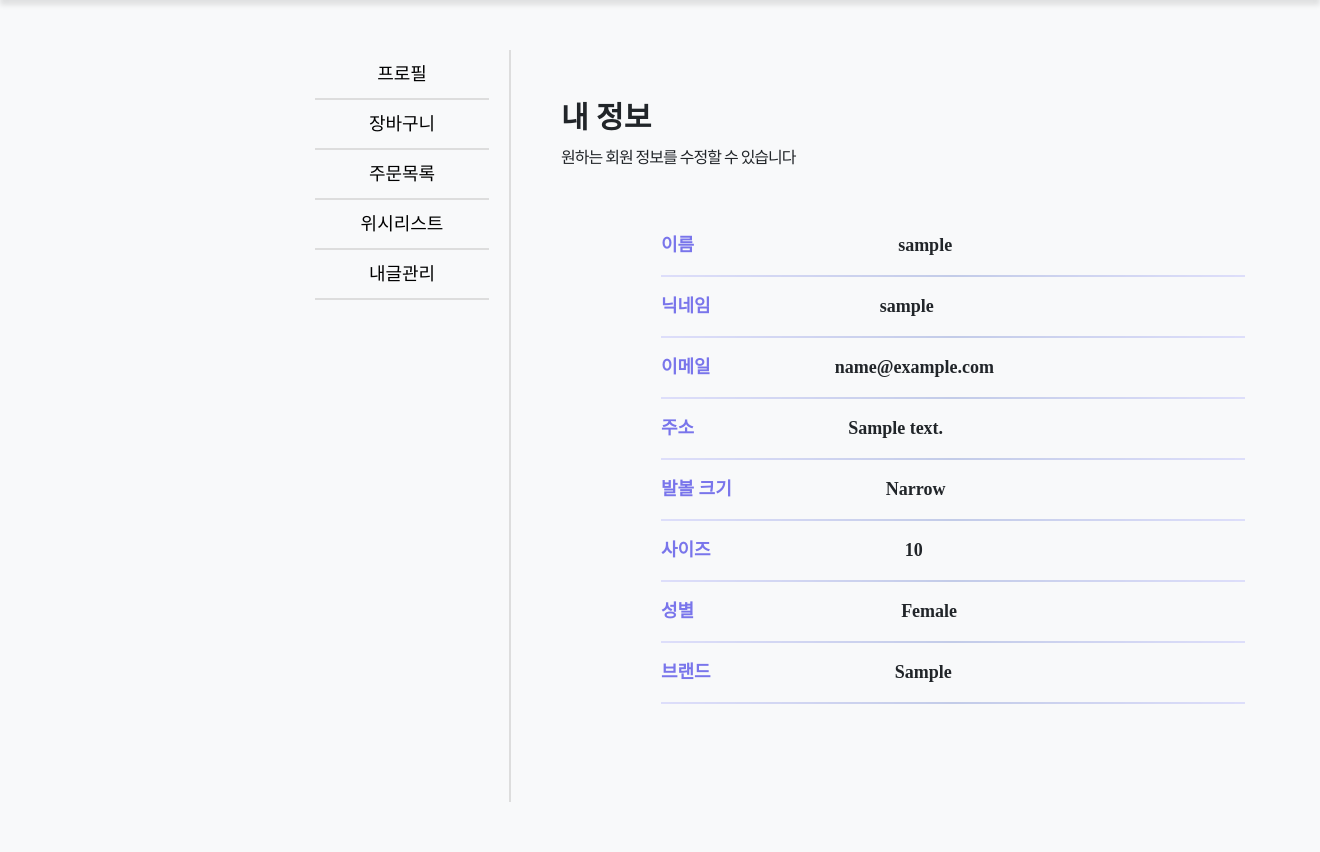
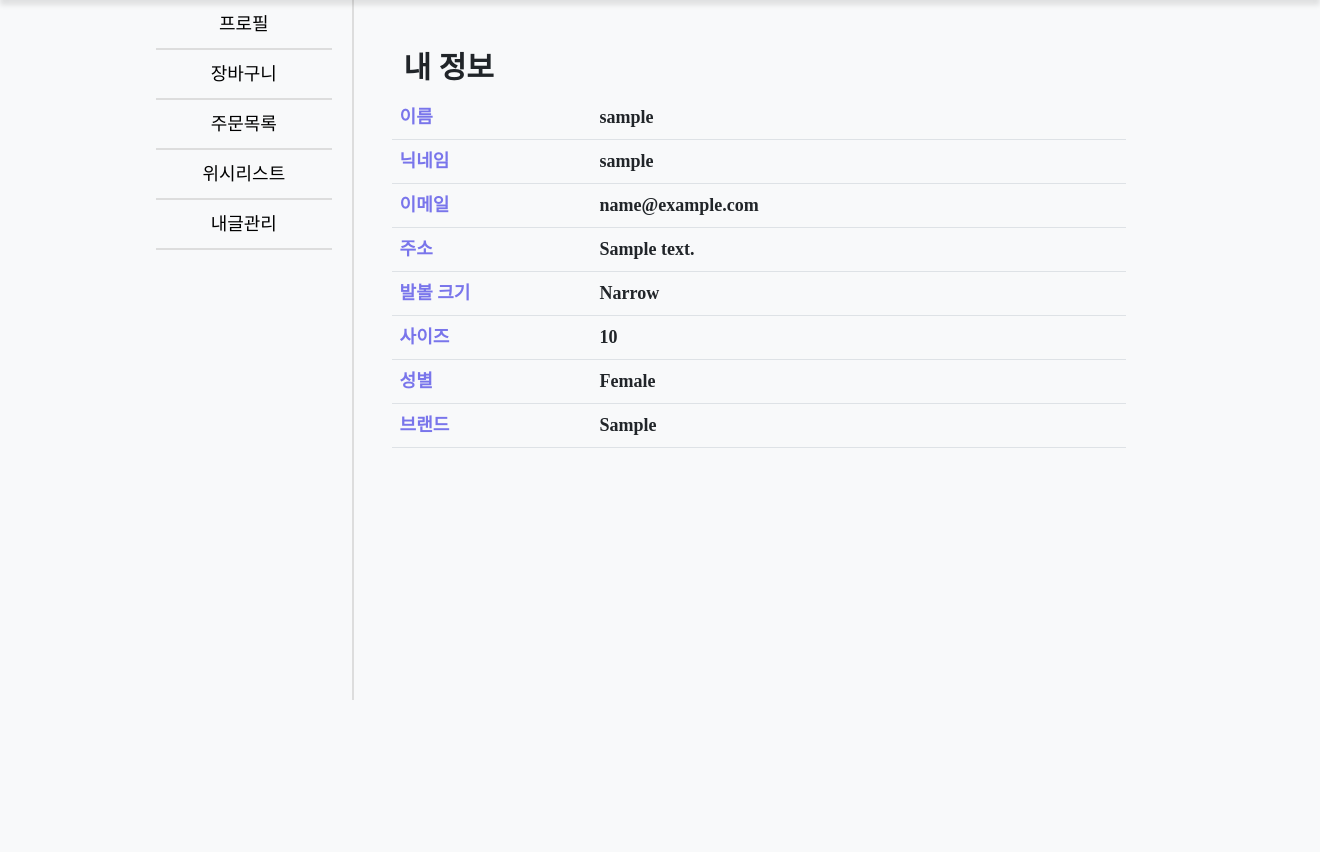
Before and after one commit to bidulgirin/PROJECT_sinbal, a Django app: page /mypage/1/ in a window 1320 px wide. Shown: the part 150-1002 px from the top of the page. After the commit the page ends 850 px from the top, so only its background shows below. Run offline with Django 5.2, Linux system fonts and the light colour scheme; a user stored in the database is signed in; tables that the repository leaves empty hold one stand-in row (values such as "Sample post"); some libraries are stand-ins or nearby versions; some web fonts are replaced.

Commit message:
fixed:장바구니 레이아웃 통일

```diff
--- a/mypage/views.py
+++ b/mypage/views.py
@@ -85,4 +85,4 @@ def MyCommunty(request):
         "reviews" : reviews,
         "comments" : comments,
     }
-    return render(request, "mypage/my_communty.html", context)
+    return render(request, "mypage/my_post.html", context)
--- a/static/css/mypage/style.css
+++ b/static/css/mypage/style.css
@@ -6,10 +6,9 @@
 
 .myPage-content {
     display: flex;
-    width: 1000px;
+    width: 80vw;
+    margin:0 auto;
     min-height: 700px;
-    margin: 50px auto;
-    margin-left: 315px;
     /*
         width / height 관련 속성
 
--- a/templates/mypage/cart_list.html
+++ b/templates/mypage/cart_list.html
@@ -4,7 +4,7 @@
 {% load static %}
 <!--  -->
 {% block content %}
-<section class="myPage-content">
+<section class="myPage-content container-xl">
     {% include 'base/mypage_navi.html' %}
     <section class="myPage-main">
         <h1 class="myPage-title fw-bold">내 주문정보</h1>
--- a/templates/mypage/order_list.html
+++ b/templates/mypage/order_list.html
@@ -4,7 +4,7 @@
 {% load static %}
 <!--  -->
 {% block content %}
-<section class="myPage-content">
+<section class="myPage-content container-xl">
     {% include 'base/mypage_navi.html' %}
     <section class="myPage-main">
         <h1 class="myPage-title fw-bold">내 주문정보</h1>
--- a/templates/users/profile.html
+++ b/templates/users/profile.html
@@ -5,108 +5,63 @@
 <link rel="stylesheet" href="{% static 'css/mypage/style.css' %}" />
 
 <!-- 개인정보 -->
-<section class="myPage-content">
+<section class="myPage-content container-xl">
     {% include 'base/mypage_navi.html' %}
 
-    <section class="myPage-main">
+    <section class="myPage-main ">
         <h1 class="myPage-title fw-bold">내 정보</h1>
-        <span class="myPage-subject" style="font-size: medium; font-weight: 400"
-            >원하는 회원 정보를 수정할 수 있습니다</span
-        >
+        <!-- <span class="myPage-subject" style="font-size: medium; font-weight: 400">원하는 회원 정보를 수정할 수 있습니다</span> -->
 
         <div class="input-form-backgroud row">
-            <div class="input-form col-md-12">
-                <!-- 이름 -->
-                <div class="mb-3">
-                    <label
-                        for="username"
-                        style="padding-left: 80px; color: rgb(121, 117, 235); font-size: large; font-weight: bold"
-                        >이름</label
-                    >
-                    <span style="font-size: large; margin-left: 200px; font-weight: bold">{{ user.username }}</span>
-                    <hr class="hr-1" />
-                </div>
-
-                <!-- 닉네임 -->
-                <div class="mb-3">
-                    <label
-                        for="nickname"
-                        style="padding-left: 80px; color: rgb(121, 117, 235); font-size: large; font-weight: bold"
-                        >닉네임</label
-                    >
-                    <span style="font-size: large; margin-left: 165px; font-weight: bold">{{ user.nickname }}</span>
-                    <hr class="hr-1" />
-                </div>
-
-                <!-- 이메일 -->
-                <div class="mb-3">
-                    <label
-                        for="email"
-                        style="padding-left: 80px; color: rgb(121, 117, 235); font-size: large; font-weight: bold"
-                        >이메일</label
-                    >
-                    <span style="font-size: large; margin-left: 120px; font-weight: bold">{{ user.email }}</span>
-                    <hr class="hr-1" />
-                </div>
-
-                <!-- 주소 -->
-                <div class="mb-3">
-                    <label
-                        for="username"
-                        style="padding-left: 80px; color: rgb(121, 117, 235); font-size: large; font-weight: bold"
-                        >주소</label
-                    >
-                    <span style="font-size: large; margin-left: 150px; font-weight: bold">{{ user.address }}</span>
-                    <hr class="hr-1" />
-                </div>
-
-                <!-- 발볼 크기 -->
-                <div class="mb-3">
-                    <label
-                        for="username"
-                        style="padding-left: 80px; color: rgb(121, 117, 235); font-size: large; font-weight: bold"
-                        >발볼 크기</label
-                    >
-                    <span style="font-size: large; margin-left: 150px; font-weight: bold">{{ userbio.ball_foot }}</span>
-                    <hr class="hr-1" />
-                </div>
-
-                <!-- 신발 사이즈 -->
-                <div class="mb-3">
-                    <label
-                        for="username"
-                        style="padding-left: 80px; color: rgb(121, 117, 235); font-size: large; font-weight: bold"
-                        >사이즈</label
-                    >
-                    <span style="font-size: large; margin-left: 190px; font-weight: bold">{{ userbio.shoe_size }}</span>
-                    <hr class="hr-1" />
-                </div>
-
-                <!-- 성별 -->
-                <div class="mb-3">
-                    <label
-                        for="username"
-                        style="padding-left: 80px; color: rgb(121, 117, 235); font-size: large; font-weight: bold"
-                        >성별</label
-                    >
-                    <span style="font-size: large; margin-left: 203px; font-weight: bold">{{ user.gender }}</span>
-                    <hr class="hr-1" />
-                </div>
-
-                <!-- 선호 브랜드 -->
-                <div class="mb-3">
-                    <label
-                        for="username"
-                        style="padding-left: 80px; color: rgb(121, 117, 235); font-size: large; font-weight: bold"
-                        >브랜드</label
-                    >
-                    <span style="font-size: large; margin-left: 180px; font-weight: 600"
-                        >{{ userbio.favorite_brand }}</span
-                    >
-                    <hr class="hr-1" />
-                </div>
-            </div>
+            <table class="table">
+                <tr>
+                    <td class="l_title">이름</td>
+                    <td class="l_content">{{ user.username }}</td>
+                </tr>
+                <tr>
+                    <td class="l_title">닉네임</td>
+                    <td class="l_content">{{ user.nickname }}</td>
+                </tr>
+                <tr>
+                    <td class="l_title">이메일</td>
+                    <td class="l_content">{{ user.email }}</td>
+                </tr>
+                <tr>
+                    <td class="l_title">주소</td>
+                    <td class="l_content">{{ user.address }}</td>
+                </tr>
+                <tr>
+                    <td class="l_title">발볼 크기 </td>
+                    <td class="l_content">{{ userbio.ball_foot }}</td>
+                </tr>
+                <tr>
+                    <td class="l_title">사이즈 </td>
+                    <td class="l_content">{{ userbio.shoe_size }}</td>
+                </tr>
+                <tr>
+                    <td class="l_title">성별</td>
+                    <td class="l_content">{{ user.gender }}</td>
+                </tr>
+                <tr>
+                    <td class="l_title">브랜드</td>
+                    <td class="l_content">{{ userbio.favorite_brand}}</td>
+                </tr>
+            </table>
         </div>
     </section>
 </section>
+<style>
+    td.l_title {
+        width: 200px;
+        color: rgb(121, 117, 235);
+        font-size: large;
+        font-weight: bold
+    }
+
+    .l_content {
+        font-size: large;
+        margin-left: 180px;
+        font-weight: 600
+    }
+</style>
 {% endblock %}
```
Also changed, not shown: templates/mypage/my_post.html (renamed from templates/mypage/my_communty.html, +12 -10 lines), templates/mypage/wish_list.html (+5 -9 lines). Lines whose indentation alone changed are shown as unchanged.
